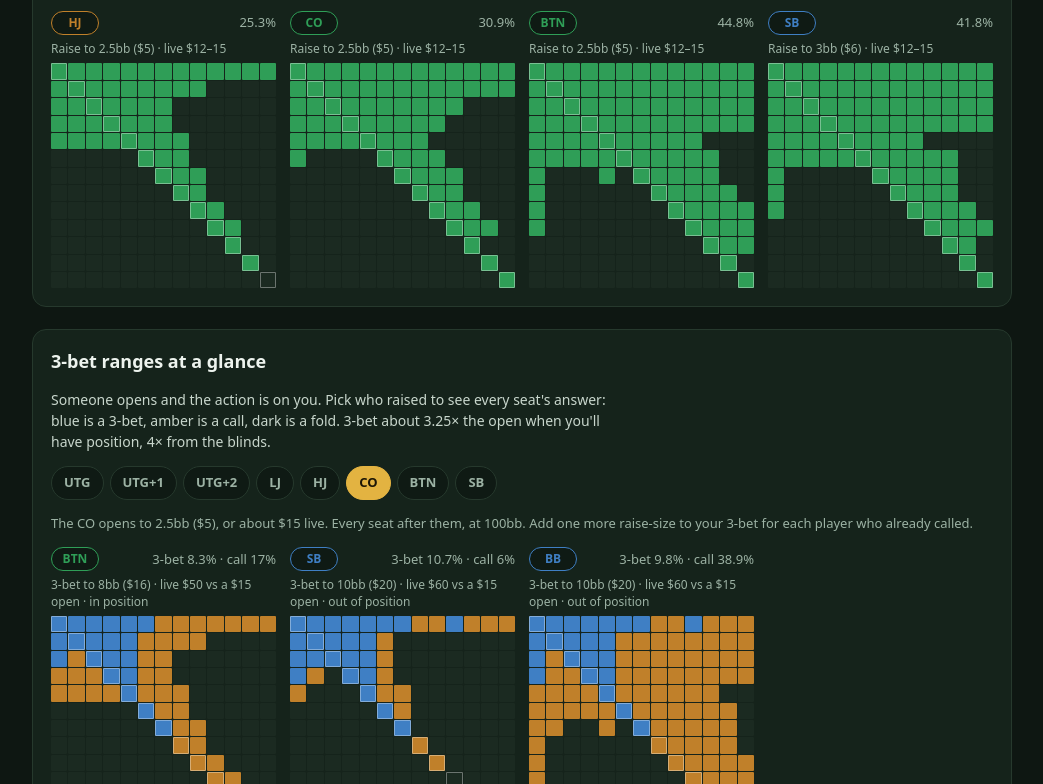
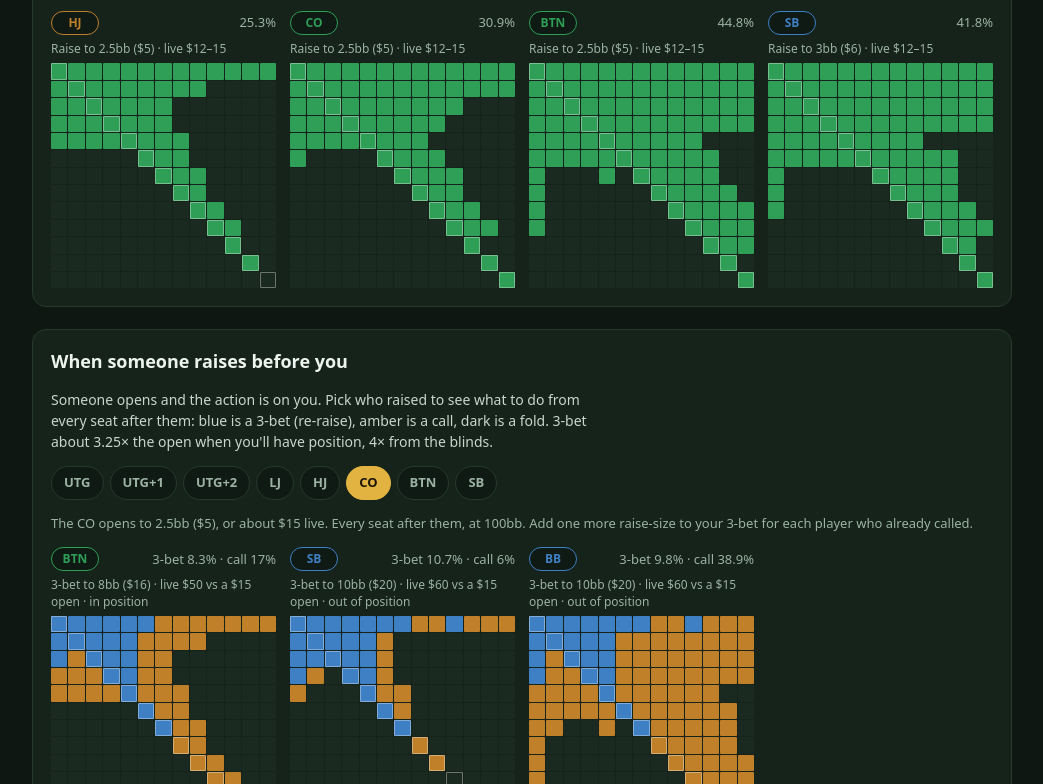
Before and after one commit to Drewsaenz/pokerapp, a plain HTML site: page charts.html in a window 1280 px wide. Shown: the part 1256-2040 px from the top of the page, without its empty margins (118-1161 px from the left). Drawn offline with Linux system fonts and the light colour scheme.

Commit message:
Range charts: name the facing-a-raise section for what it answers
"When someone raises before you" (jump link "Facing a raise"), and the
lede spells out that a 3-bet is a re-raise.

Co-Authored-By: Claude Opus 5.5 <noreply@anthropic.com>
Claude-Session: https://claude.ai/code/session_01CzF1wrM4hBq23GhR1rbvPa

```diff
--- a/charts.html
+++ b/charts.html
@@ -24,7 +24,7 @@
       <nav class="jump" aria-label="On this page">
         <a href="#positions">Positions</a>
         <a href="#opening">Opening ranges</a>
-        <a href="#threebets">3-bet ranges</a>
+        <a href="#threebets">Facing a raise</a>
         <a href="#explorer">Range explorer</a>
         <a href="#players">Player types</a>
         <a href="#rules">Rules of thumb</a>
@@ -55,8 +55,8 @@
       </section>
 
       <section class="block" id="threebets" aria-labelledby="tb-title">
-        <h2 id="tb-title">3-bet ranges at a glance</h2>
-        <p class="lede">Someone opens and the action is on you. Pick who raised to see every seat's answer: blue is a 3-bet, amber is a call, dark is a fold. 3-bet about 3.25× the open when you'll have position, 4× from the blinds.</p>
+        <h2 id="tb-title">When someone raises before you</h2>
+        <p class="lede">Someone opens and the action is on you. Pick who raised to see what to do from every seat after them: blue is a 3-bet (re-raise), amber is a call, dark is a fold. 3-bet about 3.25× the open when you'll have position, 4× from the blinds.</p>
         <div class="raiser-pick" id="raiser-pick" role="group" aria-label="Who raised"></div>
         <p class="how" id="tb-note"></p>
         <div class="glance" id="tb-glance"></div>
```
Also changed, not shown: 1 other file.
